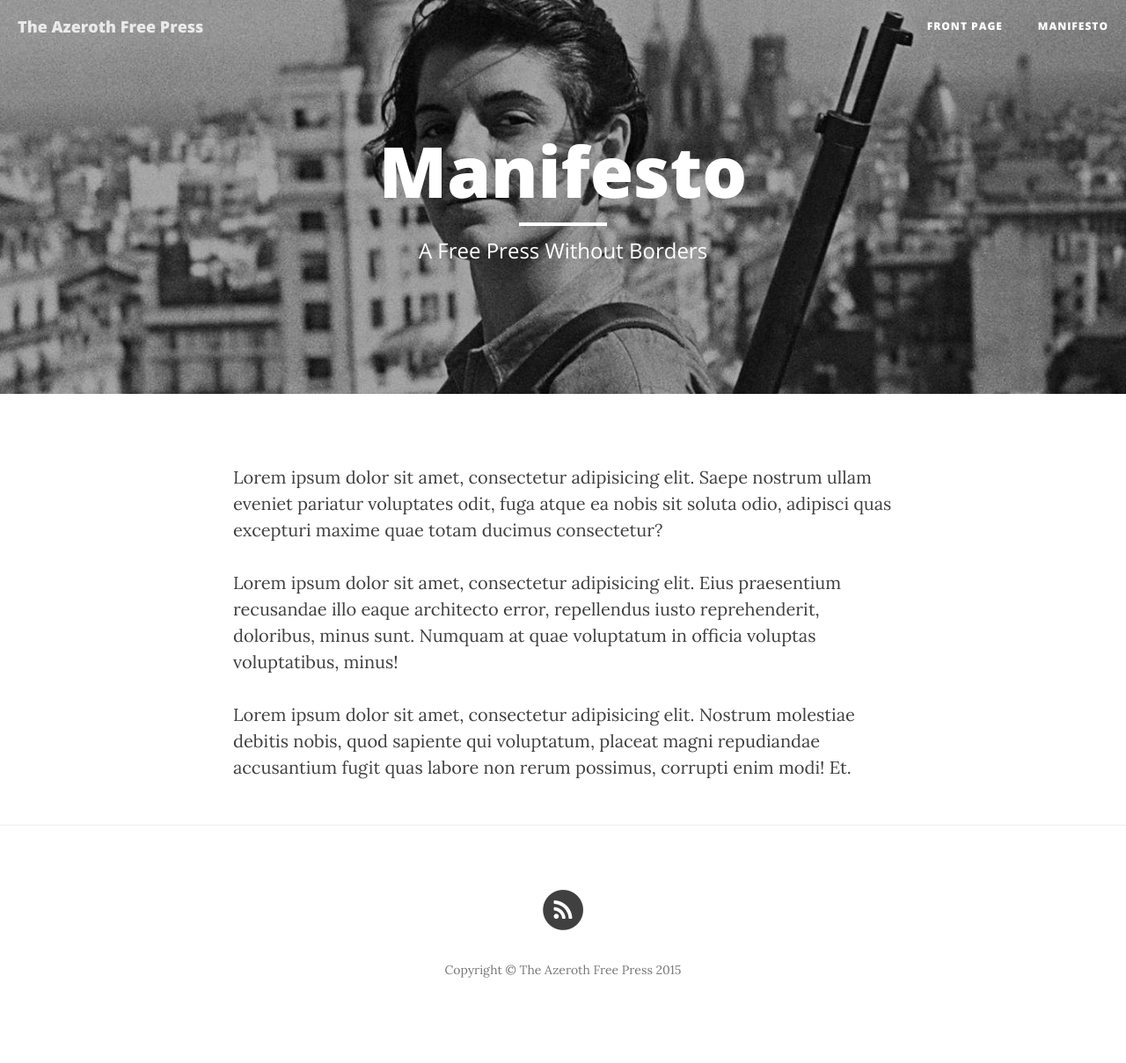
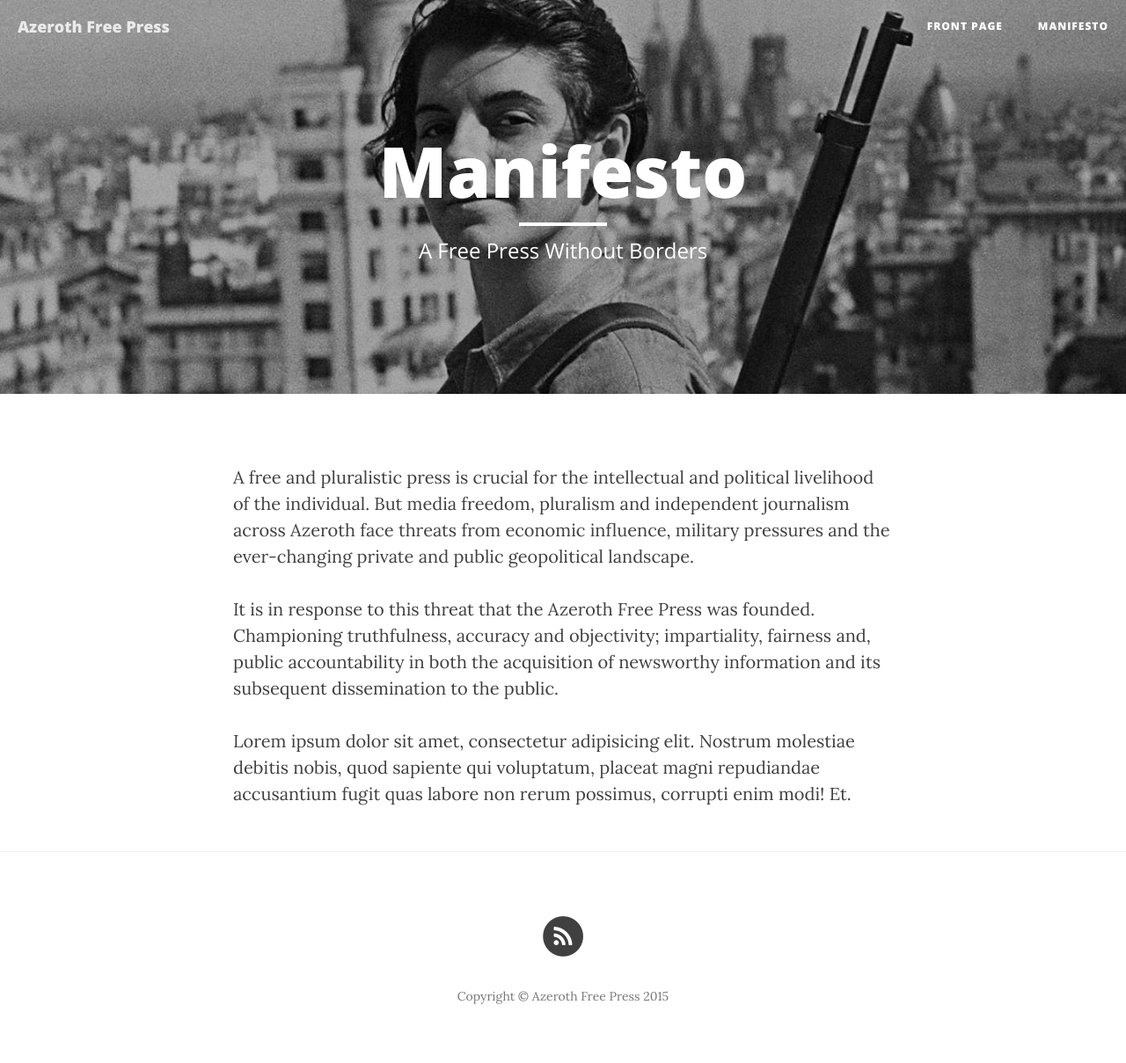
Before and after one commit to csable/csable.github.io, a Jekyll site: the page built from manifesto.html, in a window 1280 px wide. Shown: the whole page at 88% size. Built offline with Jekyll 4.4.1, drawn with Linux system fonts in a browser that asks for light colours; nearby versions of some CDN libraries; before the commit the page ends 1179 px from its top, so only the background shows below that.

Commit message:
title manifesto

```diff
--- a/_config.yml
+++ b/_config.yml
@@ -1,5 +1,5 @@
 # Site settings
-title: The Azeroth Free Press
+title: Azeroth Free Press
 header-img: img/home-bg.jpg
 email: euanfjackson@gmail.com
 description: "An independent press reporting from Argent Dawn EU"
--- a/manifesto.html
+++ b/manifesto.html
@@ -5,8 +5,8 @@ description: "A Free Press Without Borders"
 header-img: "img/about-bg.jpg"
 ---
 
-<p>Lorem ipsum dolor sit amet, consectetur adipisicing elit. Saepe nostrum ullam eveniet pariatur voluptates odit, fuga atque ea nobis sit soluta odio, adipisci quas excepturi maxime quae totam ducimus consectetur?</p>
+<p>A free and pluralistic press is crucial for the intellectual and political livelihood of the individual. But media freedom, pluralism and independent journalism across Azeroth face threats from economic influence, military pressures and the ever-changing private and public geopolitical landscape.</p>
 
-<p>Lorem ipsum dolor sit amet, consectetur adipisicing elit. Eius praesentium recusandae illo eaque architecto error, repellendus iusto reprehenderit, doloribus, minus sunt. Numquam at quae voluptatum in officia voluptas voluptatibus, minus!</p>
+<p>It is in response to this threat that the Azeroth Free Press was founded. Championing truthfulness, accuracy and objectivity; impartiality, fairness and, public accountability in both the acquisition of newsworthy information and its subsequent dissemination to the public.</p>
 
 <p>Lorem ipsum dolor sit amet, consectetur adipisicing elit. Nostrum molestiae debitis nobis, quod sapiente qui voluptatum, placeat magni repudiandae accusantium fugit quas labore non rerum possimus, corrupti enim modi! Et.</p>
```
